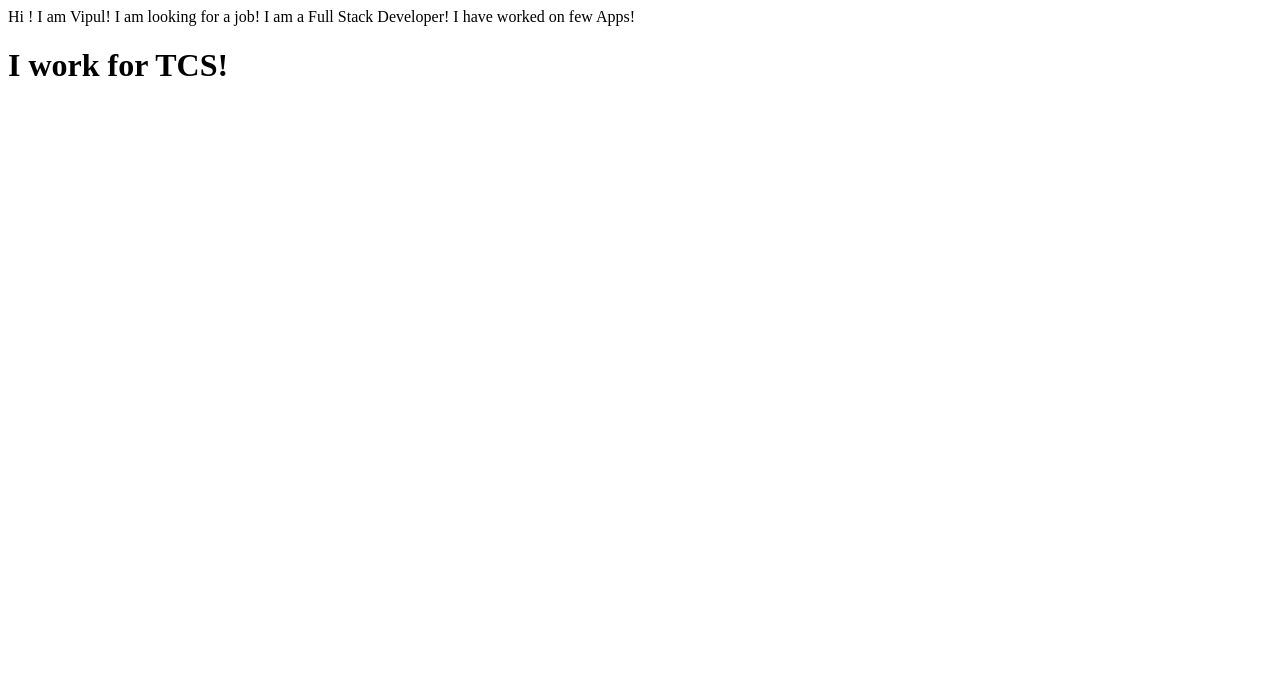
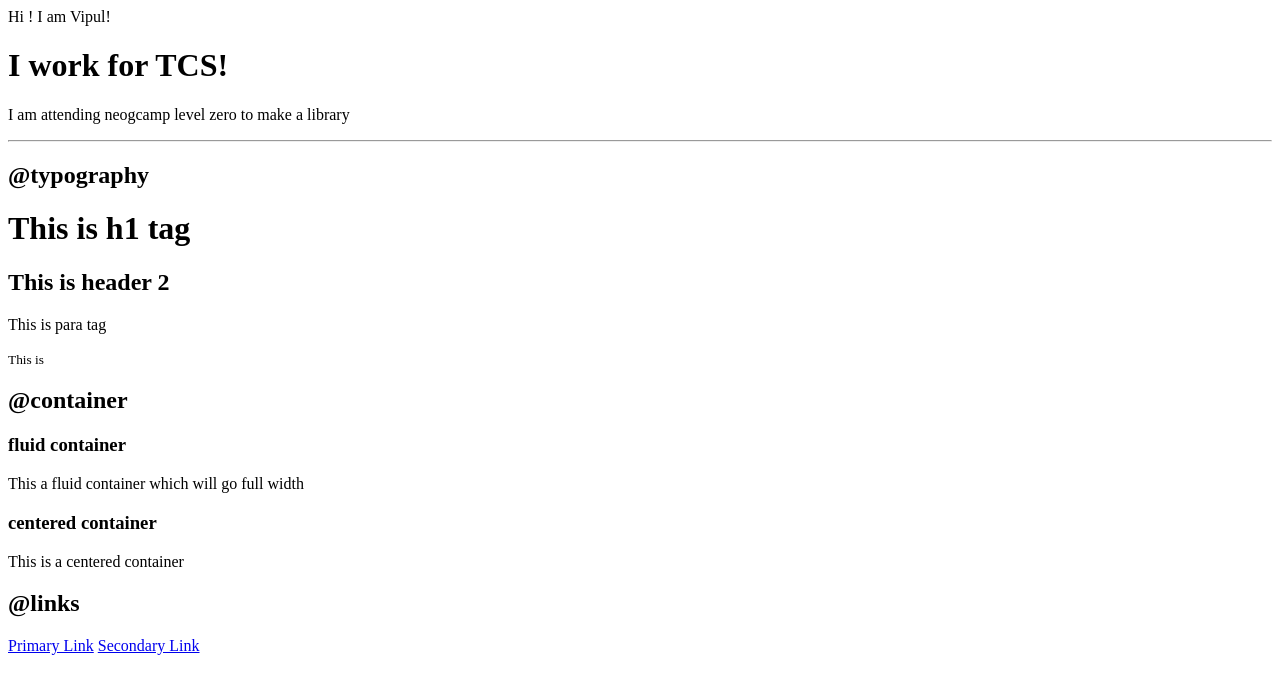
Before and after one commit to VipulGirme/vipul-girme-portfolio, a plain HTML site: page index.html in a window 1280 px wide. Drawn offline with Linux system fonts and the light colour scheme.

Commit message:
upto links

```diff
--- a/index.html
+++ b/index.html
@@ -8,10 +8,26 @@
 </head>
 <body>
     Hi ! I am Vipul!
-    I am looking for a job!
-    I am a Full Stack Developer!
+    <h1>I work for TCS!</h1>
+    <p>I am attending neogcamp level zero to make a library</p>
+    <hr>
+    <h2>
+        @typography
+    </h2>
+    <h1>This is h1 tag</h1>
+    <h2>This is header 2</h2>
+    <p>This is para tag</p>
+    <small>This is <small></small></small>
 
-    I have worked on few Apps!
-    <h1>I work for TCS!</h1>
+    <h2>@container</h2>
+    <h3>fluid container</h3>
+    <div>This a fluid container which will go full width</div>
+
+    <h3>centered container</h3>
+    <div>This is a centered container</div>
+
+    <h2>@links</h2>
+    <a href="/">Primary Link</a>
+    <a href="/">Secondary Link</a>
 </body>
 </html>
```
